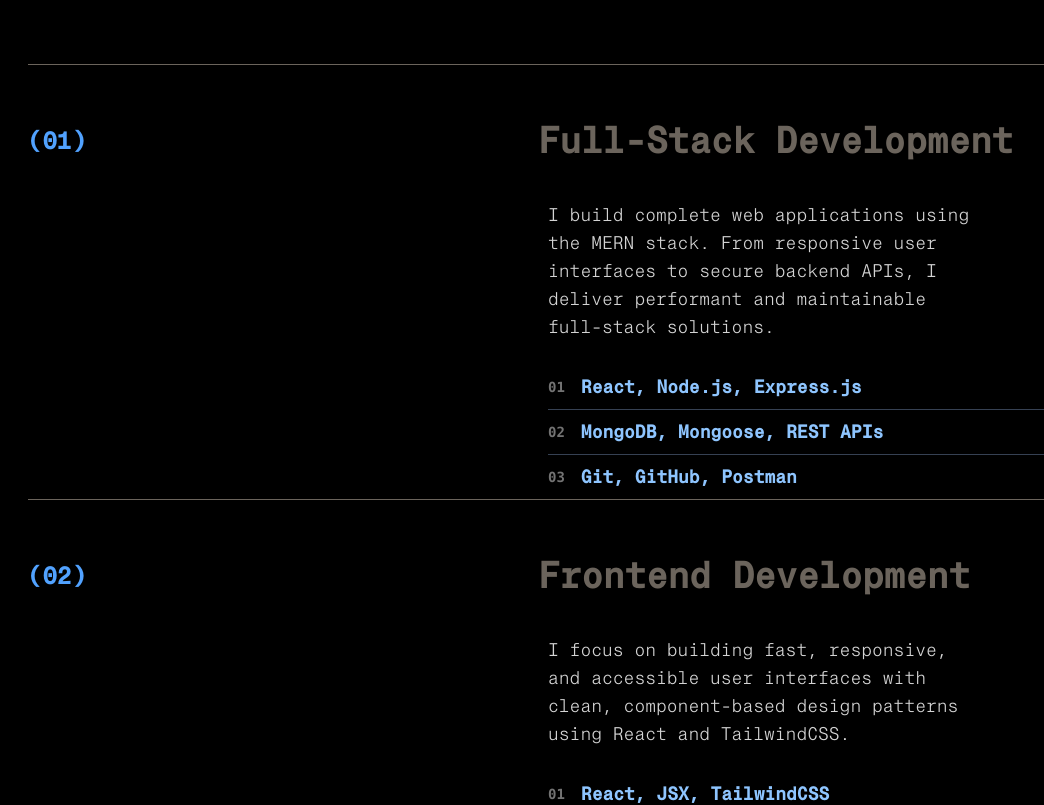
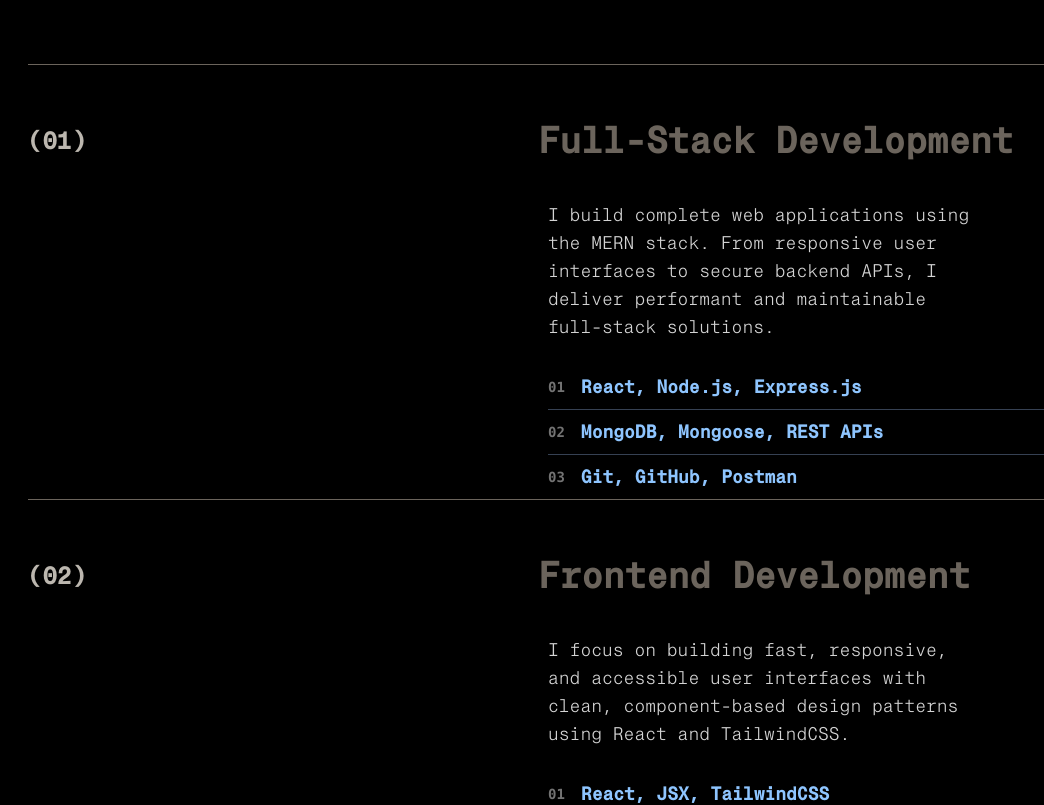
Before and after one commit to DrAmanJy/Portfolio_1, a React (Vite) app: page / in a window 1280 px wide. Shown: the part 1220-2025 px from the top of the page, without its empty margins (0-1044 px from the left). Built offline with nearby package versions, Linux system fonts and the light colour scheme.

Commit message:
add new color and fix a bug

```diff
--- a/src/components/IKnow.jsx
+++ b/src/components/IKnow.jsx
@@ -55,7 +55,7 @@
         {skills.map(({ id, title, desc, tools, top }) => (
           <div key={id} className={`sticky ${top} border-t bg-black pt-10`}>
             <div className="flex flex-col md:grid md:grid-cols-12 items-center gap-x-4">
-              <span className="col-span-2 text-2xl text-blue-400 font-semibold">
+              <span className="col-span-2 text-2xl text-[#bcb7af] font-semibold">
                 ({id})
               </span>
               <h3 className="col-span-8 col-start-6 text-2xl md:text-4xl font-bold py-4">
```
